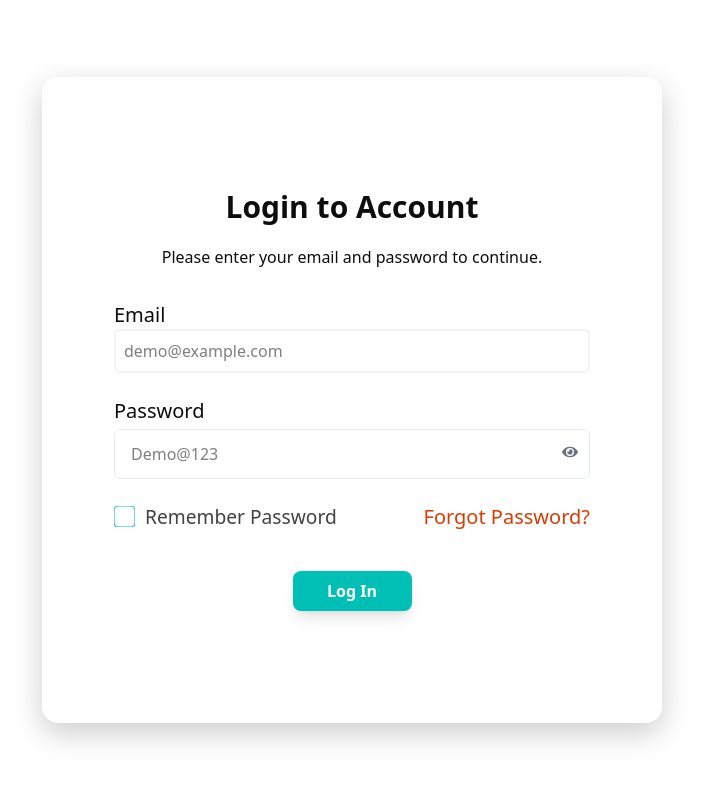
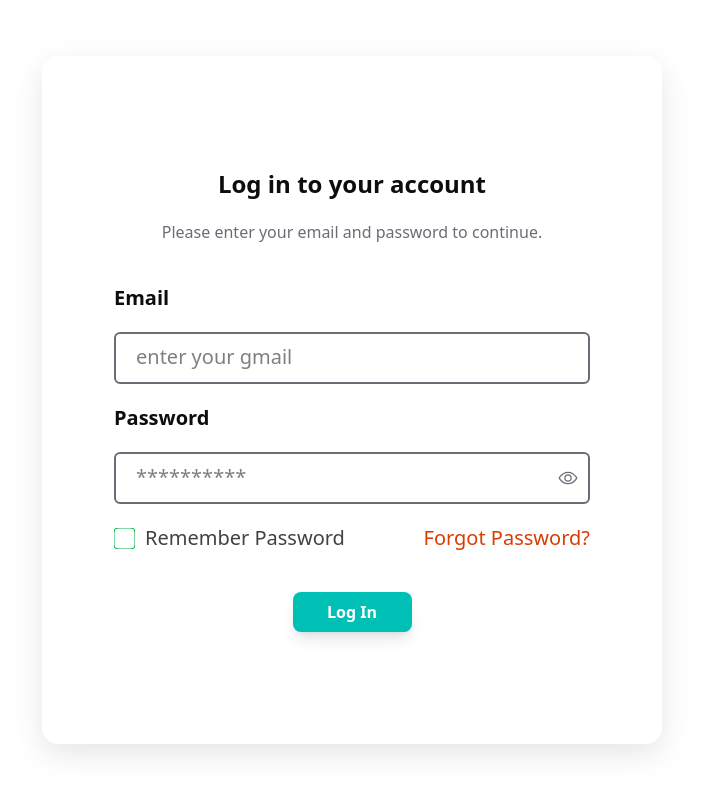
Before and after one commit to ahmadmusa9805/service-provider-dashboard, a React (Vite) app: page /sign-in in a window 1280 px wide. Shown: the top 792 px of the page, without its empty margins (288-991 px from the left). Built offline with nearby package versions, Linux system fonts and the light colour scheme.

Commit message:
refurnishing dashboart

```diff
--- a/src/pages/auth/ForgetPassword.jsx
+++ b/src/pages/auth/ForgetPassword.jsx
@@ -6,22 +6,21 @@ function ForgetPassword() {
   return (
     <div className="bg-white min-h-screen flex items-center justify-center p-5">
       <div className="container mx-auto">
-        <div className="flex  justify-center items-center">
-          <div className="w-full lg:w-1/2 bg-white p-5 md:px-18 md:py-28 shadow-[0px_10px_30px_rgba(0,0,0,0.2)] rounded-2xl">
-            <h2 className="text-[#0D0D0D] text-2xl md:text-3xl font-bold text-center mb-5">
+        <div className="flex  justify-center items-center ">
+          <div className="w-full md:w-1/2 lg:w-1/2 p-5 md:px-[100px] md:py-[200px] bg-white  shadow-[0px_10px_20px_rgba(0,0,0,0.2)] rounded-2xl">
+            <h2 className="text-[#0D0D0D] text-2xl  font-bold text-center mb-5">
               Forgot password ?
             </h2>
-            <p className="text-[#0D0D0D] text-center mb-8">
-              Please enter your email to continue.
-            </p>
-            <form className="space-y-6">
+            <form className="space-y-5">
               <div>
-                <label className="text-xl text-[#0D0D0D] mb-2">Email</label>
+                <label className="text-xl text-[#0D0D0D] mb-2 font-bold">
+                  Email
+                </label>
                 <input
                   type="email"
                   name="email"
-                  placeholder="demo@example.com"
-                  className="w-full p-2 border-2 border-[#F2F2F2] rounded-md outline-none text-md"
+                  placeholder="nahidhossain@gmail.com"
+                  className="w-full px-5 py-3 border-2 border-[#6A6D76] rounded-md outline-none mt-5 placeholder:text-xl"
                   required
                 />
               </div>
@@ -30,7 +29,7 @@ function ForgetPassword() {
                 <button
                   onClick={() => navigate("/verification-code")}
                   type="button"
-                  className="w-1/4 bg-[#00C0B5] text-white font-semibold py-2 rounded-lg shadow-lg cursor-pointer mt-5"
+                  className="whitespace-nowrap w-1/3 bg-[#00C0B5] text-white font-semibold py-2 rounded-lg shadow-lg cursor-pointer mt-5"
                 >
                   Send Code
                 </button>
--- a/src/pages/auth/ResetPassword.jsx
+++ b/src/pages/auth/ResetPassword.jsx
@@ -1,5 +1,5 @@
 import { useState } from "react";
-import { FaEye, FaEyeSlash } from "react-icons/fa";
+import { IoEyeOffOutline, IoEyeOutline } from "react-icons/io5";
 import { useNavigate } from "react-router-dom";
 
 function ResetPassword() {
@@ -10,50 +10,62 @@ function ResetPassword() {
     <div className="bg-white min-h-screen flex items-center justify-center p-5">
       <div className="container mx-auto">
         <div className="flex  justify-center items-center">
-          <div className="w-full lg:w-1/2 bg-white p-5 md:px-18 md:py-28 shadow-[0px_10px_30px_rgba(0,0,0,0.2)] rounded-2xl">
-            <h2 className="text-[#0D0D0D] text-2xl md:text-3xl font-bold text-center mb-5">
+          <div className="w-full lg:w-1/2 bg-white p-5 md:px-18 md:py-28 shadow-[0px_10px_20px_rgba(0,0,0,0.2)] rounded-2xl">
+            <h2 className="text-[#0D0D0D] text-2xl  font-bold text-center mb-5">
               Set a new password
             </h2>
-            <p className="text-[#0D0D0D] text-center mb-8">
+            <p className="text-[#6A6D76] text-center mb-10">
               Create a new password. Ensure it differs from previous ones for
               security
             </p>
             <form className="space-y-6">
               <div className="w-full">
-                <label className="text-xl text-[#0D0D0D] mb-2">Password</label>
+                <label className="text-xl text-[#0D0D0D] mb-2 font-bold">
+                  New Password
+                </label>
                 <div className="w-full relative">
                   <input
                     type={showPassword ? "text" : "password"}
                     name="password"
-                    placeholder="Demo@123"
-                    className="peer border-[#e5eaf2] border rounded-md outline-none pl-4 pr-12 py-3 w-full mt-1"
+                    placeholder="**********"
+                    className="w-full px-5 py-3 border-2 border-[#6A6D76] rounded-md outline-none mt-5 placeholder:text-xl"
                     required
                   />
                   <button
                     type="button"
                     onClick={() => setShowPassword(!showPassword)}
-                    className="absolute inset-y-0 right-3 flex items-center text-gray-500"
+                    className="absolute right-3 bottom-4 flex items-center text-[#6A6D76]"
                   >
-                    {showPassword ? <FaEyeSlash /> : <FaEye />}
+                    {showPassword ? (
+                      <IoEyeOffOutline className="w-5 h-5" />
+                    ) : (
+                      <IoEyeOutline className="w-5 h-5" />
+                    )}
                   </button>
                 </div>
               </div>
               <div className="w-full">
-                <label className="text-xl text-[#0D0D0D] mb-2">Password</label>
+                <label className="text-xl text-[#0D0D0D] mb-2 font-bold">
+                  Confirm New Password
+                </label>
                 <div className="w-full relative">
                   <input
                     type={showPassword ? "text" : "password"}
                     name="password"
-                    placeholder="Demo@123"
-                    className="peer border-[#e5eaf2] border rounded-md outline-none pl-4 pr-12 py-3 w-full mt-1"
+                    placeholder="**********"
+                    className="w-full px-5 py-3 border-2 border-[#6A6D76] rounded-md outline-none mt-5 placeholder:text-xl"
                     required
                   />
                   <button
                     type="button"
                     onClick={() => setShowPassword(!showPassword)}
-                    className="absolute inset-y-0 right-3 flex items-center text-gray-500"
+                    className="absolute right-3 bottom-4 flex items-center text-[#6A6D76]"
                   >
-                    {showPassword ? <FaEyeSlash /> : <FaEye />}
+                    {showPassword ? (
+                      <IoEyeOffOutline className="w-5 h-5" />
+                    ) : (
+                      <IoEyeOutline className="w-5 h-5" />
+                    )}
                   </button>
                 </div>
               </div>
@@ -61,7 +73,7 @@ function ResetPassword() {
                 <button
                   onClick={() => navigate("/sign-in")}
                   type="button"
-                  className="w-1/4 bg-[#00C0B5] text-white font-semibold py-2 rounded-lg shadow-lg cursor-pointer mt-5"
+                  className="w-1/2 md:w-1/3 bg-[#00C0B5] text-white font-semibold py-2 rounded-lg shadow-lg cursor-pointer mt-5 whitespace-nowrap"
                 >
                   Update Password
                 </button>
--- a/src/pages/auth/SignInPage.jsx
+++ b/src/pages/auth/SignInPage.jsx
@@ -1,5 +1,5 @@
 import { useState } from "react";
-import { FaEye, FaEyeSlash } from "react-icons/fa";
+import { IoEyeOffOutline, IoEyeOutline } from "react-icons/io5";
 import { Link, useNavigate } from "react-router-dom";
 
 function SignInPage() {
@@ -19,43 +19,52 @@ function SignInPage() {
     <div className="bg-white min-h-screen flex items-center justify-center p-5">
       <div className="container mx-auto">
         <div className="flex  justify-center items-center">
-          <div className="w-full lg:w-1/2 bg-white p-5 md:px-18 md:py-28 shadow-[0px_10px_30px_rgba(0,0,0,0.2)] rounded-2xl">
-            <h2 className="text-[#0D0D0D] text-2xl md:text-3xl font-bold text-center mb-5">
-              Login to Account
+          <div className="w-full lg:w-1/2 bg-white p-5 md:px-18 md:py-28 shadow-[0px_10px_30px_rgba(0,0,0,0.1)] rounded-2xl">
+            <h2 className="text-[#0D0D0D] text-2xl  font-bold text-center mb-5">
+              Log in to your account
             </h2>
-            <p className="text-[#0D0D0D] text-center mb-8">
+            <p className="text-[#6A6D76] text-center mb-10">
               Please enter your email and password to continue.
             </p>
-            <form className="space-y-6">
-              <div>
-                <label className="text-xl text-[#0D0D0D] mb-2">Email</label>
+            <form className="space-y-5">
+              <div className="w-full">
+                <label className="text-xl text-[#0D0D0D] mb-2 font-bold">
+                  Email
+                </label>
                 <input
                   type="email"
                   name="email"
-                  placeholder="demo@example.com"
-                  className="w-full p-2 border-2 border-[#F2F2F2] rounded-md outline-none text-md"
+                  placeholder="enter your gmail"
+                  className="w-full px-5 py-3 border-2 border-[#6A6D76] rounded-md outline-none mt-5 placeholder:text-xl"
                   required
                 />
               </div>
               <div className="w-full">
-                <label className="text-xl text-[#0D0D0D] mb-2">Password</label>
+                <label className="text-xl text-[#0D0D0D] mb-2 font-bold">
+                  Password
+                </label>
                 <div className="w-full relative">
                   <input
                     type={showPassword ? "text" : "password"}
                     name="password"
-                    placeholder="Demo@123"
-                    className="peer border-[#e5eaf2] border rounded-md outline-none pl-4 pr-12 py-3 w-full mt-1"
+                    placeholder="**********"
+                    className="w-full border-2 border-[#6A6D76] rounded-md outline-none px-5 py-3 mt-5 placeholder:text-xl"
                     required
                   />
                   <button
                     type="button"
                     onClick={() => setShowPassword(!showPassword)}
-                    className="absolute inset-y-0 right-3 flex items-center text-gray-500"
+                    className="absolute right-3 bottom-4 flex items-center text-[#6A6D76]"
                   >
-                    {showPassword ? <FaEyeSlash /> : <FaEye />}
+                    {showPassword ? (
+                      <IoEyeOffOutline className="w-5 h-5" />
+                    ) : (
+                      <IoEyeOutline className="w-5 h-5" />
+                    )}
                   </button>
                 </div>
               </div>
+
               <div className="flex justify-between items-center text-sm my-5">
                 <label className="flex items-center gap-[10px] cursor-pointer">
                   <input
@@ -65,9 +74,9 @@ function SignInPage() {
                   />
                   {isChecked ? (
                     <svg
-                      width="18"
-                      height="18"
-                      viewBox="0 0 18 18"
+                      width="21"
+                      height="21"
+                      viewBox="0 0 21 21"
                       fill="none"
                       xmlns="http://www.w3.org/2000/svg"
                     >
@@ -76,11 +85,11 @@ function SignInPage() {
                           id="Rectangle 331"
                           x="-0.00012207"
                           y="6.10352e-05"
-                          width="20"
-                          height="20"
+                          width="21"
+                          height="21"
                           rx="4"
-                          className="fill-[#00C0B5]"
-                          stroke="#00C0B5"
+                          className="fill-[#00B047]"
+                          stroke="#00B047"
                         ></rect>
                         <path
                           id="Vector"
@@ -93,7 +102,7 @@ function SignInPage() {
                     <svg
                       width="21"
                       height="21"
-                      viewBox="0 0 20 20"
+                      viewBox="0 0 21 21"
                       fill="none"
                       xmlns="http://www.w3.org/2000/svg"
                     >
@@ -102,17 +111,17 @@ function SignInPage() {
                           id="Rectangle 331"
                           x="-0.00012207"
                           y="6.10352e-05"
-                          width="20"
-                          height="20"
+                          width="21"
+                          height="21"
                           rx="4"
                           className="fill-transparent"
-                          stroke="#00C0B5"
+                          stroke="#00B047"
                         ></rect>
                       </g>
                     </svg>
                   )}
 
-                  <span className="text-[1.2rem] text-[#424242]">
+                  <span className="text-xl text-[#424242]">
                     Remember Password
                   </span>
                 </label>
--- a/src/pages/auth/VerificationCode.jsx
+++ b/src/pages/auth/VerificationCode.jsx
@@ -26,16 +26,18 @@ function VerificationCode() {
     <div className="bg-white min-h-screen flex items-center justify-center p-5">
       <div className="container mx-auto">
         <div className="flex  justify-center items-center">
-          <div className="w-full lg:w-1/2 bg-white p-5 md:px-18 md:py-28 shadow-[0px_10px_30px_rgba(0,0,0,0.2)] rounded-2xl">
-            <h2 className="text-[#0D0D0D] text-2xl md:text-3xl font-bold text-center mb-5">
+          <div className="w-full lg:w-1/2 bg-white p-5 md:px-18 md:py-28 shadow-[0px_10px_20px_rgba(0,0,0,0.2)] rounded-2xl">
+            <h2 className="text-[#0D0D0D] text-2xl  font-bold text-center mb-5">
               Verification code
             </h2>
-            <p className="text-[#0D0D0D] text-center mb-8">
-              We sent a reset link to contact@dscode...com enter 5 digit code
-              that is mentioned in the email
-            </p>
+            <div className="flex flex-col items-center justify-center text-center">
+              <p className="text-[#6A6D76] mb-10 w-full md:w-2/3 ">
+                We sent a reset link to contact@dscode...com enter 5 digit code
+                that is mentioned in the email.
+              </p>
+            </div>
 
-            <form className="space-y-6">
+            <form className="space-y-5">
               <div className="flex justify-center gap-2">
                 {code.map((digit, index) => (
                   <input
@@ -45,18 +47,24 @@ function VerificationCode() {
                     maxLength="1"
                     value={digit}
                     onChange={(e) => handleChange(e.target.value, index)}
-                    className="shadow-xs w-20 h-20 text-2xl text-center border border-[#00C0B5] text-[#00C0B5] rounded-md focus:outline-none"
+                    className="shadow-xs w-12 h-12 text-2xl text-center border border-[#6A6D76] text-[#0d0d0d] rounded-lg focus:outline-none"
                   />
                 ))}
               </div>
-
+            </form>
+            <div className="flex justify-center items-center my-5">
               <button
                 onClick={handleVerifyCode}
-                className="w-full bg-[#00C0B5] text-white font-semibold py-2 rounded-lg shadow-lg transition mt-10"
+                type="button"
+                className="w-1/3 bg-[#00C0B5] text-white font-semibold py-2 rounded-lg shadow-lg cursor-pointer mt-5"
               >
                 Verify Code
               </button>
-            </form>
+            </div>
+            <p className="text-[#6A6D76] text-center mb-10">
+              You have not received the email?{" "}
+              <span className="text-[#00B047]"> Resend</span>
+            </p>
           </div>
         </div>
       </div>
```
